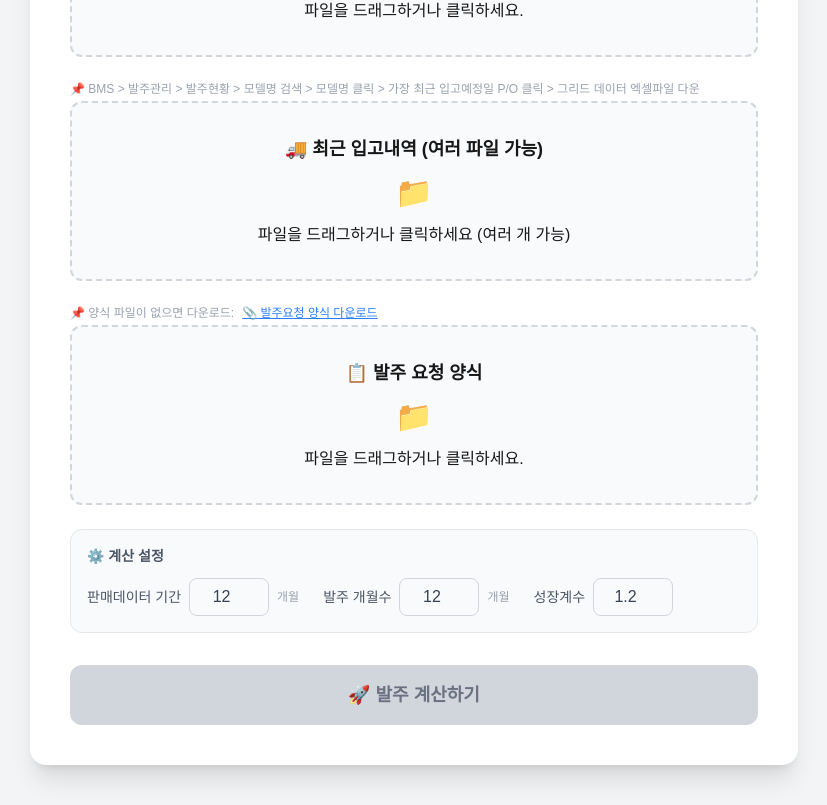
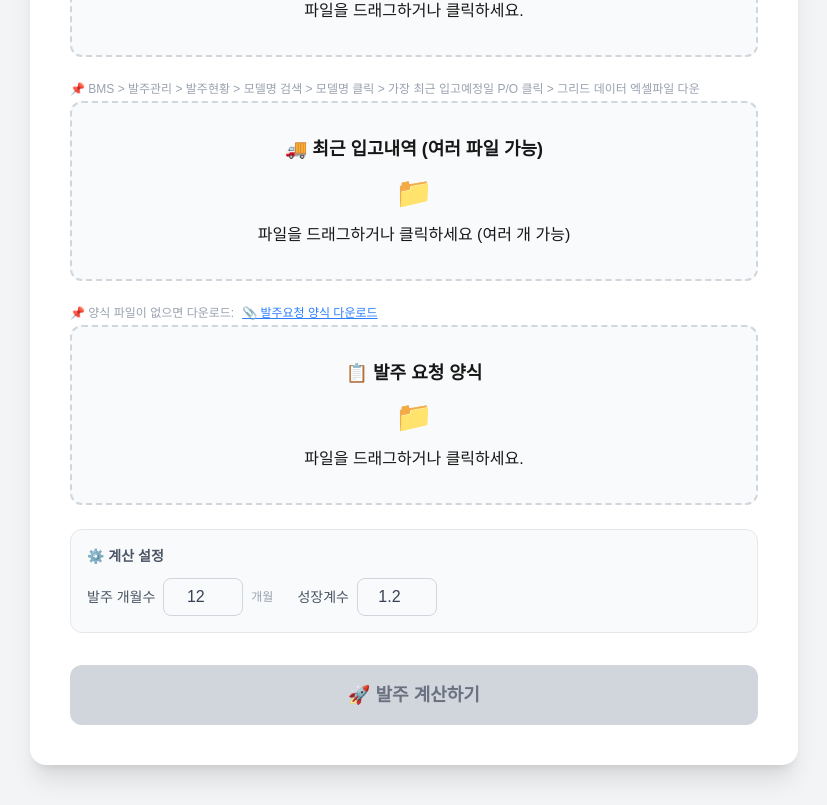
Before and after one commit to junsikminyeong-art/Order-Automation, a Next.js app in the folder frontend/: page / in a window 1280 px wide. Shown: the part 523-1328 px from the top of the page, without its empty margins (226-1053 px from the left). Built offline with nearby package versions, Linux system fonts and the light colour scheme.

Commit message:
판매데이터 기간 설정 위치 이동

```diff
--- a/frontend/app/page.tsx
+++ b/frontend/app/page.tsx
@@ -549,11 +549,28 @@ export default function Home() {
             <p className="text-xs text-gray-400 mb-1">
               📌 BMS &gt; 발주관리 &gt; 발주계산 &gt; 모델명 검색 &gt; 몰 주문일 최근 1년 설정 &gt; 판매수량 클릭 &gt; 그리드 데이터 엑셀파일 다운
             </p>
-            <MultiFileDrop
+                        <MultiFileDrop
               title="📊 판매데이터 (여러 모델 가능)"
               files={salesFiles}
               onFilesChange={setSalesFiles}
             />
+            {salesFiles.length > 0 && (
+              <div className="mt-2 flex items-center gap-2">
+                <label className="text-sm text-gray-600">📅 판매데이터 기간:</label>
+                <input
+                  type="number"
+                  step="1"
+                  min="1"
+                  max="24"
+                  value={salesMonths}
+                  onChange={(e) => setSalesMonths(Number(e.target.value))}
+                  className="w-16 px-2 py-1 border border-gray-300 rounded-lg
+                             text-center text-sm focus:outline-none
+                             focus:ring-2 focus:ring-blue-400"
+                />
+                <span className="text-xs text-gray-400">개월 (기본 12개월)</span>
+              </div>
+            )}
           </div>
 
           {/* BMS 재고 */}
@@ -796,21 +813,6 @@ export default function Home() {
           <h3 className="text-sm font-bold text-gray-600 mb-3">⚙️ 계산 설정</h3>
           <div className="flex gap-6 flex-wrap">
             <div className="flex items-center gap-2">
-              <label className="text-sm text-gray-600">판매데이터 기간</label>
-              <input
-                type="number"
-                step="1"
-                min="1"
-                max="24"
-                value={salesMonths}
-                onChange={(e) => setSalesMonths(Number(e.target.value))}
-                className="w-20 px-3 py-1.5 border border-gray-300 rounded-lg
-                           text-center text-gray-700 focus:outline-none
-                           focus:ring-2 focus:ring-blue-400"
-              />
-              <span className="text-xs text-gray-400">개월</span>
-            </div>
-            <div className="flex items-center gap-2">
               <label className="text-sm text-gray-600">발주 개월수</label>
               <input
                 type="number"
```
